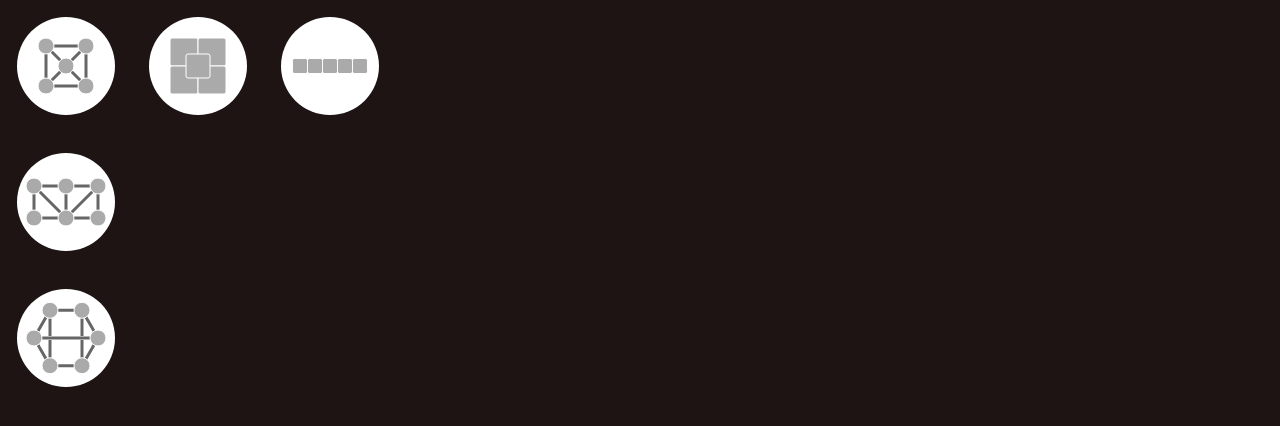
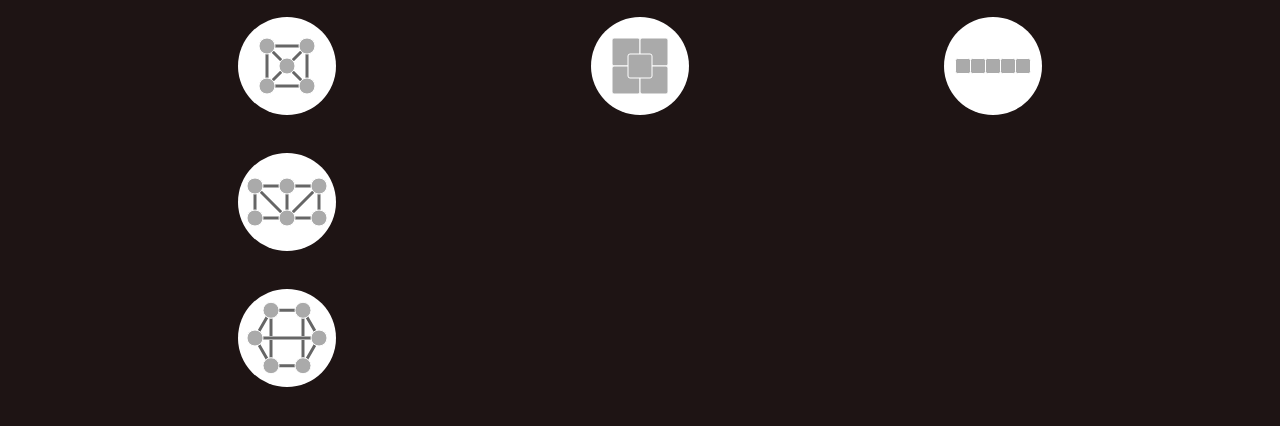
Before and after one commit to petercollingridge/pattern-puzzles, a React (Create React App) app: page / in a window 1280 px wide. Shown: the top 426 px of the page. Built offline with nearby package versions, Linux system fonts and the light colour scheme.

Commit message:
Space icons correctly

```diff
--- a/src/puzzleMap.css
+++ b/src/puzzleMap.css
@@ -4,7 +4,7 @@
 
 .puzzle-map {
     display: flex;
-    align-content: space-evenly
+    justify-content: space-evenly
 }
 
 .puzzle-section {
```
